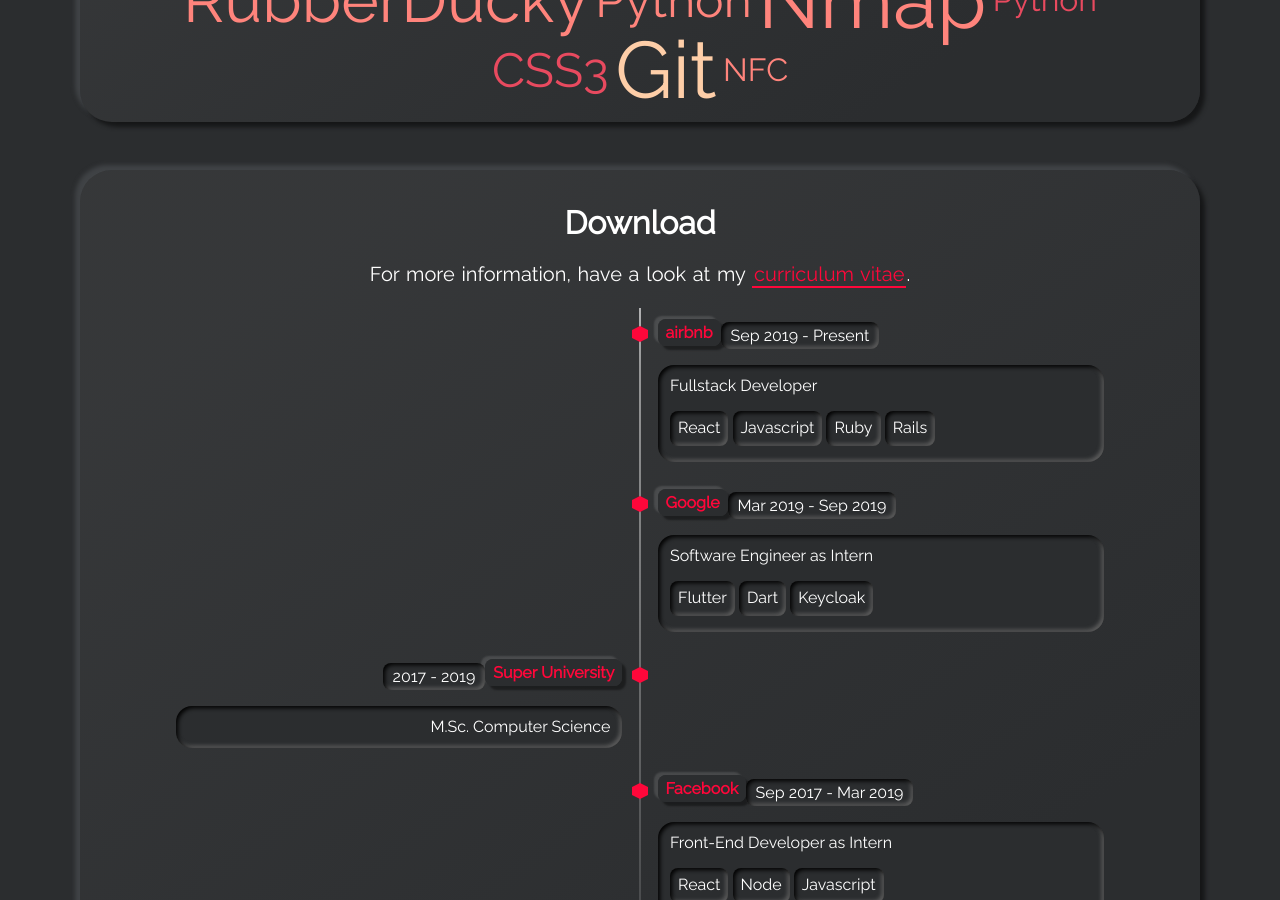
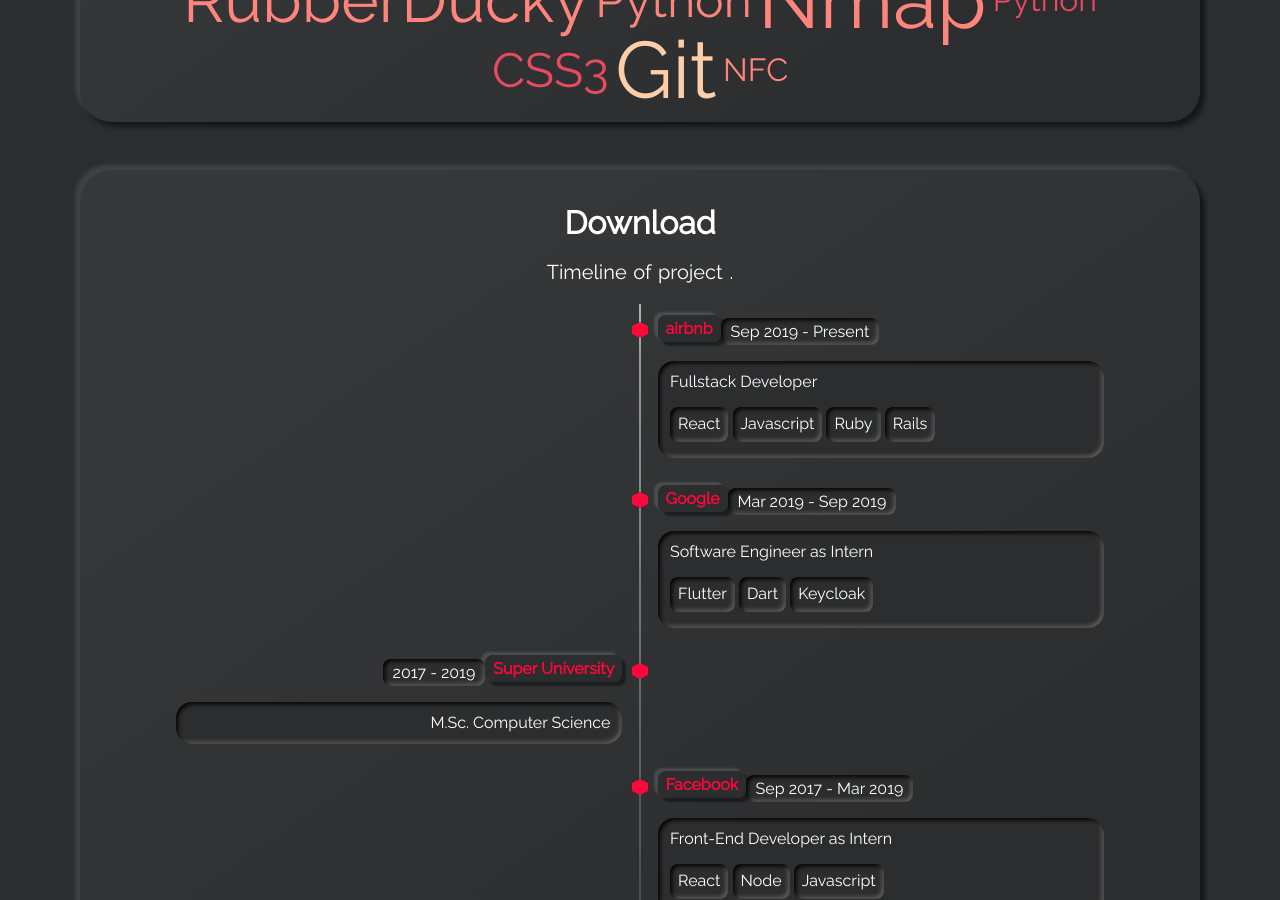
Before and after one commit to PentWatch/pentwatch.github.io, a Jekyll site: the page built from index.html, in a window 1280 px wide and 900 px high, scrolled down 1589 px. Built offline with Jekyll 4.4.1, drawn with Linux system fonts in a browser that asks for light colours.

Commit message:
Update section-timeline.html

```diff
--- a/_includes/section-timeline.html
+++ b/_includes/section-timeline.html
@@ -1,8 +1,6 @@
 <h1 class="title">{{site.timeline_title}}</h1>
 <p class="subtitle">
-  For more information, have a look at my
-  <a class="highlight-link" href="{{site.cv_download_link}}" target="_blank" rel="noreferrer">
-    curriculum vitae
+  Timeline of project
   </a>.
 </p>
 
```
